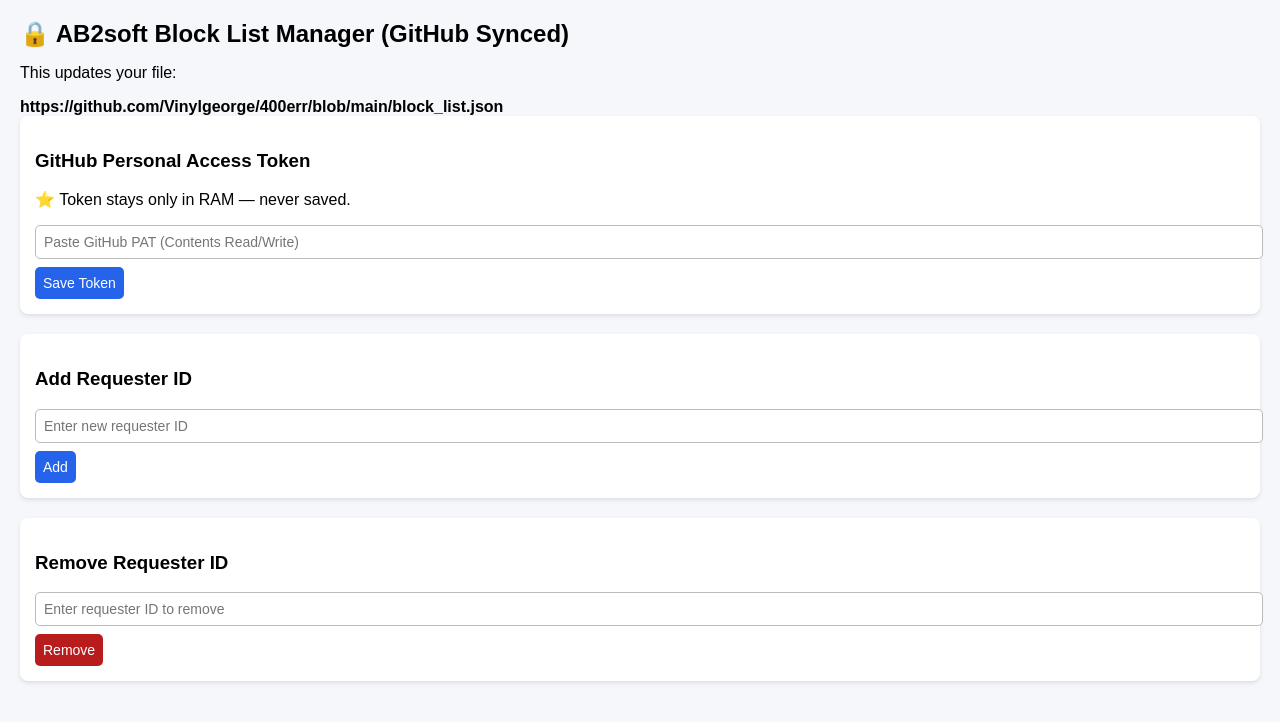
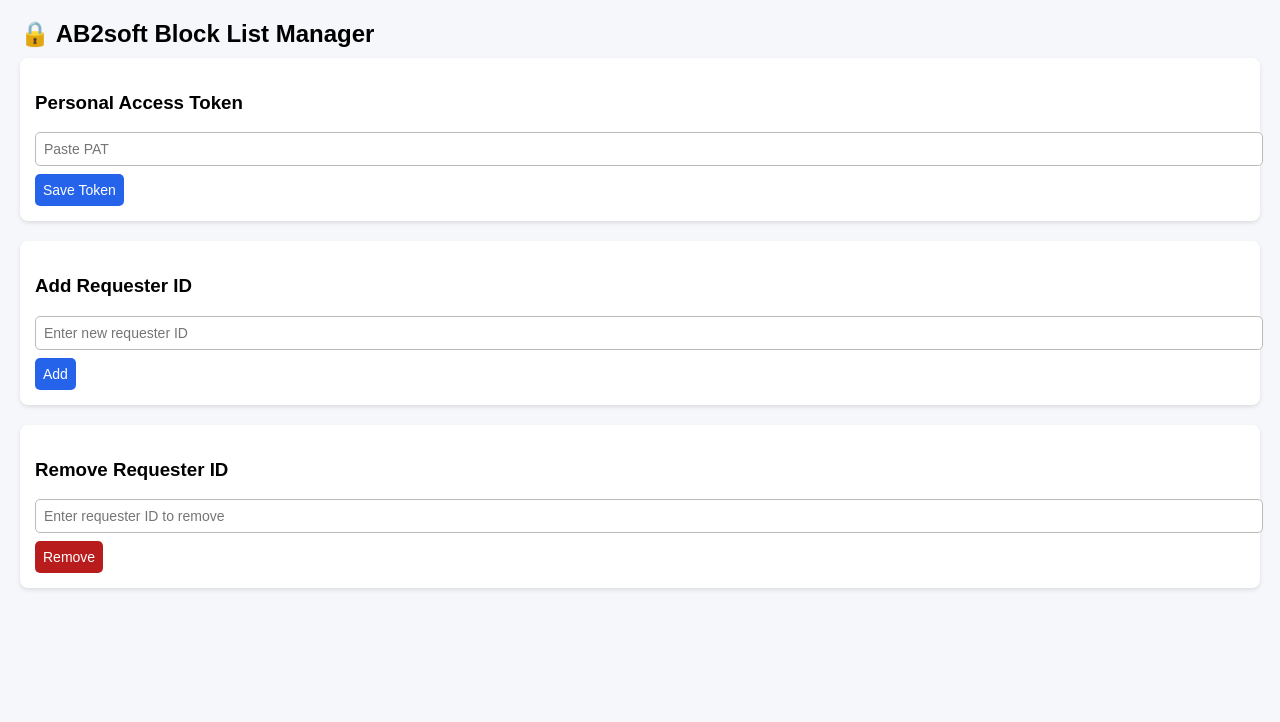
Before and after one commit to Vinylgeorge/400err, a plain HTML site: page blocklist-manager.html in a window 1280 px wide. Drawn offline with Linux system fonts and the light colour scheme.

Commit message:
Update blocklist-manager.html

```diff
--- a/blocklist-manager.html
+++ b/blocklist-manager.html
@@ -2,7 +2,7 @@
 <html>
 <head>
 <meta charset="UTF-8">
-<title>AB2soft Block List Manager — GitHub Sync</title>
+<title>Block List Manager</title>
 
 <style>
     body { font-family: Arial; margin: 20px; background:#f5f7fb; }
@@ -23,15 +23,14 @@
 </head>
 <body>
 
-<h2>🔒 AB2soft Block List Manager (GitHub Synced)</h2>
-<p>This updates your file:</p>
-<b>https://github.com/Vinylgeorge/400err/blob/main/block_list.json</b>
+<h2>🔒 AB2soft Block List Manager</h2>
+
+
 
 <!-- TOKEN INPUT -->
 <div class="card">
-    <h3>GitHub Personal Access Token</h3>
-    <p>⭐ Token stays only in RAM — never saved.</p>
-    <input id="token" type="password" placeholder="Paste GitHub PAT (Contents Read/Write)">
+    <h3>Personal Access Token</h3>
+    <input id="token" type="password" placeholder="Paste PAT">
     <button onclick="saveToken()">Save Token</button>
     <div id="tokmsg"></div>
 </div>
```
